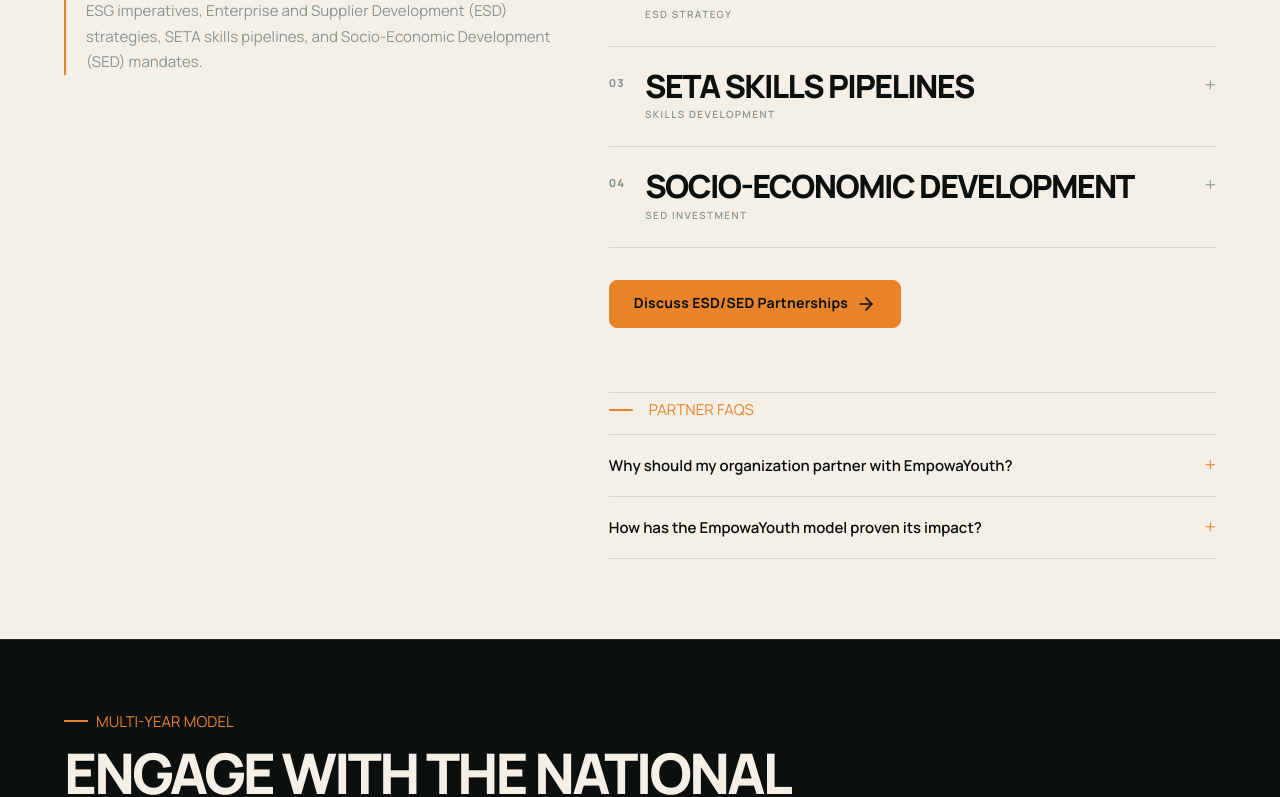
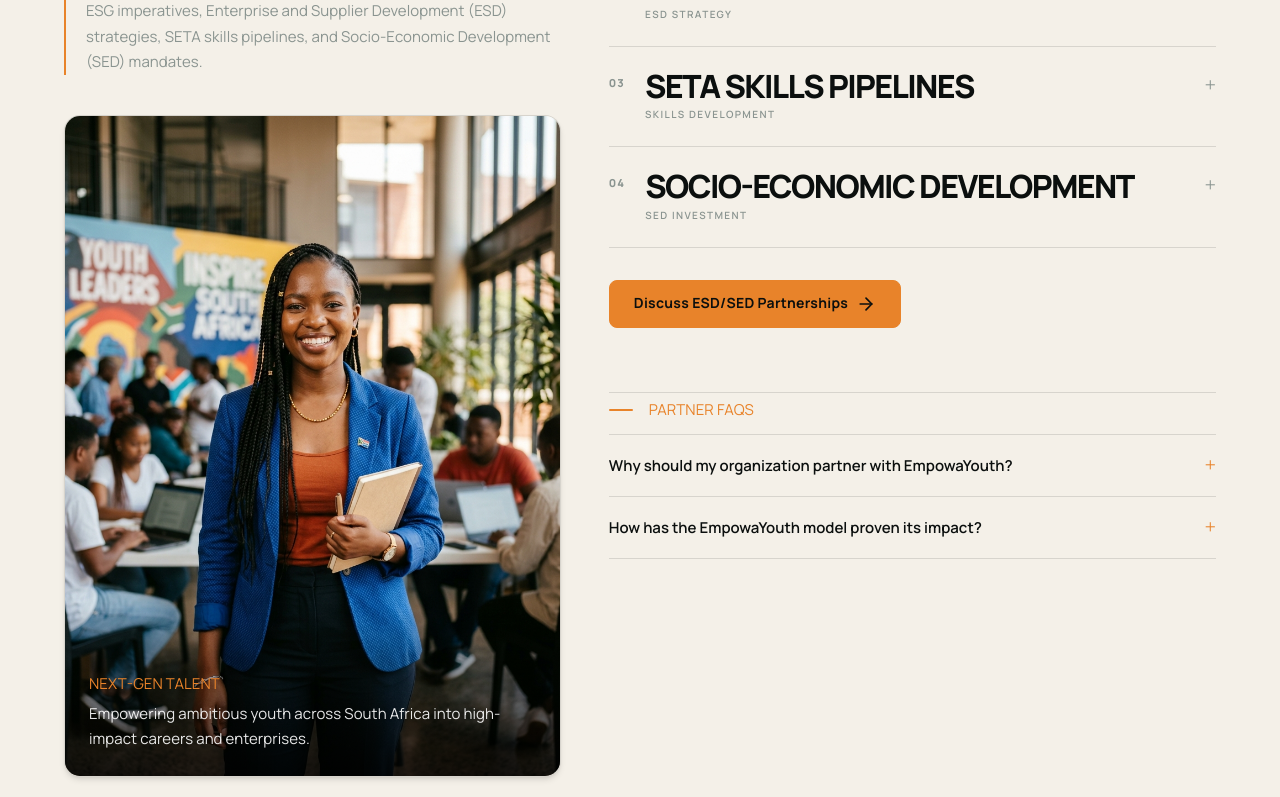
Before and after one commit to brandfocal/empowayouth, a Next.js app: page /action in a window 1280 px wide. Shown: the part 1889-2686 px from the top of the page. Built offline with nearby package versions, Linux system fonts and the light colour scheme.

Commit message:
feat(action): add youth portrait image in For Partners section left column

```diff
--- a/src/app/action/page.tsx
+++ b/src/app/action/page.tsx
@@ -327,6 +327,7 @@
           </div>
 
           <div className="grid grid-cols-1 gap-8 lg:grid-cols-[0.9fr_1.1fr] lg:gap-12">
+            <div className="flex flex-col">
               <div>
                 <h2 className="pt-section-heading max-w-2xl text-[var(--pt-ink)]">
                   The future isn&apos;t sponsored. It&apos;s <span className="ey-heading-italic">co-authored</span>.
@@ -335,6 +336,26 @@
                   ESG imperatives, Enterprise and Supplier Development (ESD) strategies, SETA skills pipelines, and
                   Socio-Economic Development (SED) mandates.
                 </p>
+              </div>
+
+              {/* Youth Themed Vertical Image */}
+              <div className="relative mt-8 overflow-hidden rounded-2xl border border-[var(--pt-light-divider)] bg-[var(--pt-paper)] shadow-md md:mt-10">
+                <div className="aspect-[3/4] w-full overflow-hidden">
+                  <img
+                    src="/images/youth-partner-portrait.jpg"
+                    alt="Young South African leader and entrepreneur representing youth empowerment"
+                    className="h-full w-full object-cover object-top transition-transform duration-700 ease-out hover:scale-105"
+                  />
+                </div>
+                <div className="absolute inset-x-0 bottom-0 bg-gradient-to-t from-black/80 via-black/35 to-transparent p-6 pt-16 text-white">
+                  <p className="text-[11px] font-bold uppercase tracking-[0.14em] text-[var(--pt-accent)]">
+                    Next-Gen Talent
+                  </p>
+                  <p className="mt-1 text-sm font-medium leading-snug text-white/90">
+                    Empowering ambitious youth across South Africa into high-impact careers and enterprises.
+                  </p>
+                </div>
+              </div>
             </div>
 
             <div>
```
Also changed, not shown: public/images/youth-partner-portrait.jpg (added). Lines whose indentation alone changed are shown as unchanged.
